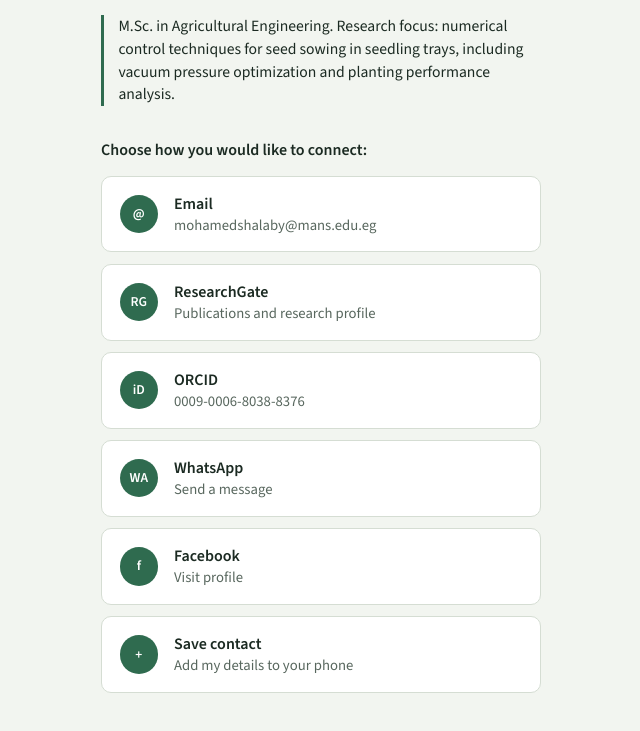
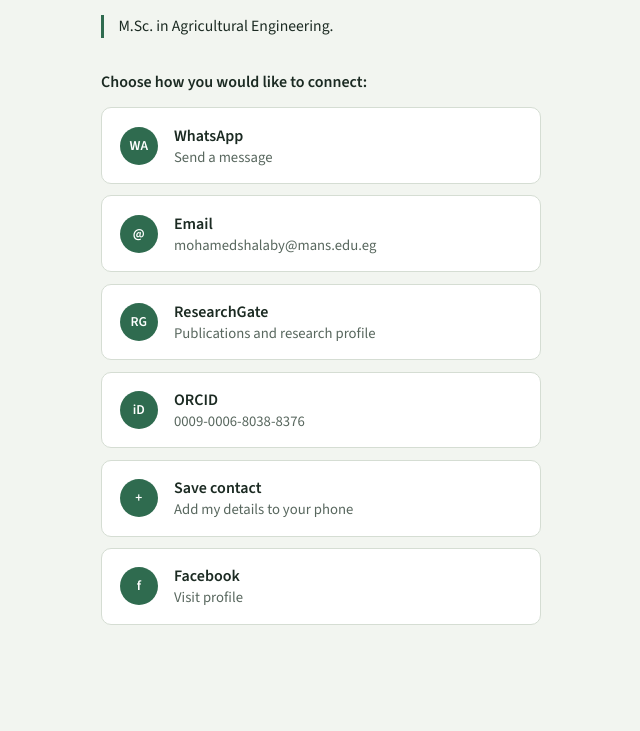
Before and after one commit to M0HAMED-SHALABY/Mohamed-Shalaby, a plain HTML site: page index.html in a window 1280 px wide. Shown: the part 131-862 px from the top of the page, without its empty margins (319-959 px from the left). After the commit the page ends 804 px from the top, so only its background shows below. Drawn offline with nearby package versions, Linux system fonts and the light colour scheme.

Commit message:
Simplify about section and update contact links
Removed detailed research focus description and added a duplicate Facebook link.

```diff
--- a/index.html
+++ b/index.html
@@ -32,15 +32,15 @@
 <main>
 <h1>Mohamed Shalaby</h1>
 <p class="role">Assistant Lecturer, Agricultural Engineering<br>Mansoura University, Egypt</p>
-<p class="about">M.Sc. in Agricultural Engineering. Research focus: numerical control techniques for seed sowing in seedling trays, including vacuum pressure optimization and planting performance analysis.</p>
+<p class="about">M.Sc. in Agricultural Engineering.</p>
 <p class="intro">Choose how you would like to connect:</p>
 <ul>
+<li><a class="item" href="https://wa.me/qr/GKPEEOTYG7EZD1" target="_blank" rel="noopener"><span class="tag">WA</span><span class="txt"><span class="name">WhatsApp</span><span class="desc">Send a message</span></span></a></li>
 <li><a class="item" href="mailto:mohamedshalaby@mans.edu.eg"><span class="tag">@</span><span class="txt"><span class="name">Email</span><span class="desc">mohamedshalaby@mans.edu.eg</span></span></a></li>
 <li><a class="item" href="https://www.researchgate.net/profile/Mohamed-Shalaby-43" target="_blank" rel="noopener"><span class="tag">RG</span><span class="txt"><span class="name">ResearchGate</span><span class="desc">Publications and research profile</span></span></a></li>
 <li><a class="item" href="https://orcid.org/0009-0006-8038-8376" target="_blank" rel="noopener"><span class="tag">iD</span><span class="txt"><span class="name">ORCID</span><span class="desc">0009-0006-8038-8376</span></span></a></li>
-<li><a class="item" href="https://wa.me/qr/GKPEEOTYG7EZD1" target="_blank" rel="noopener"><span class="tag">WA</span><span class="txt"><span class="name">WhatsApp</span><span class="desc">Send a message</span></span></a></li>
+<li><a class="item" href="contact.vcf" download><span class="tag">+</span><span class="txt"><span class="name">Save contact</span><span class="desc">Add my details to your phone</span></span></a></li>
 <li><a class="item" href="https://www.facebook.com/mohamed.samy.shalaby.2025" rel="noopener noreferrer" referrerpolicy="no-referrer"><span class="tag">f</span><span class="txt"><span class="name">Facebook</span><span class="desc">Visit profile</span></span></a></li>
-<li><a class="item" href="contact.vcf" download><span class="tag">+</span><span class="txt"><span class="name">Save contact</span><span class="desc">Add my details to your phone</span></span></a></li>
 </ul>
 </main>
 </body>
```
